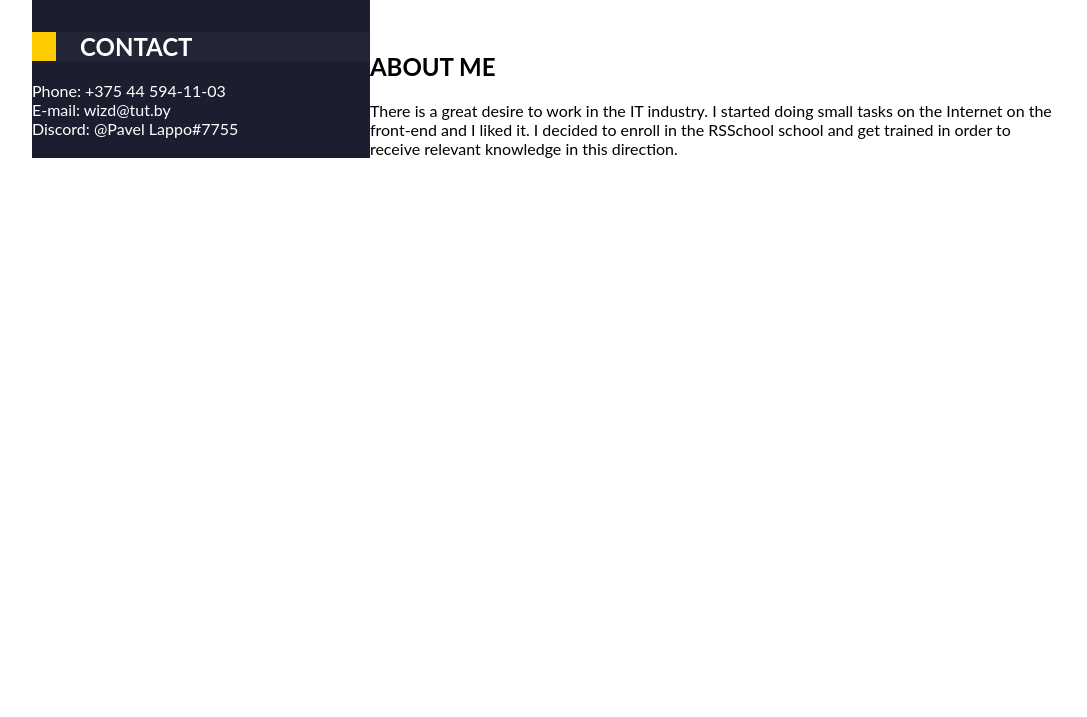
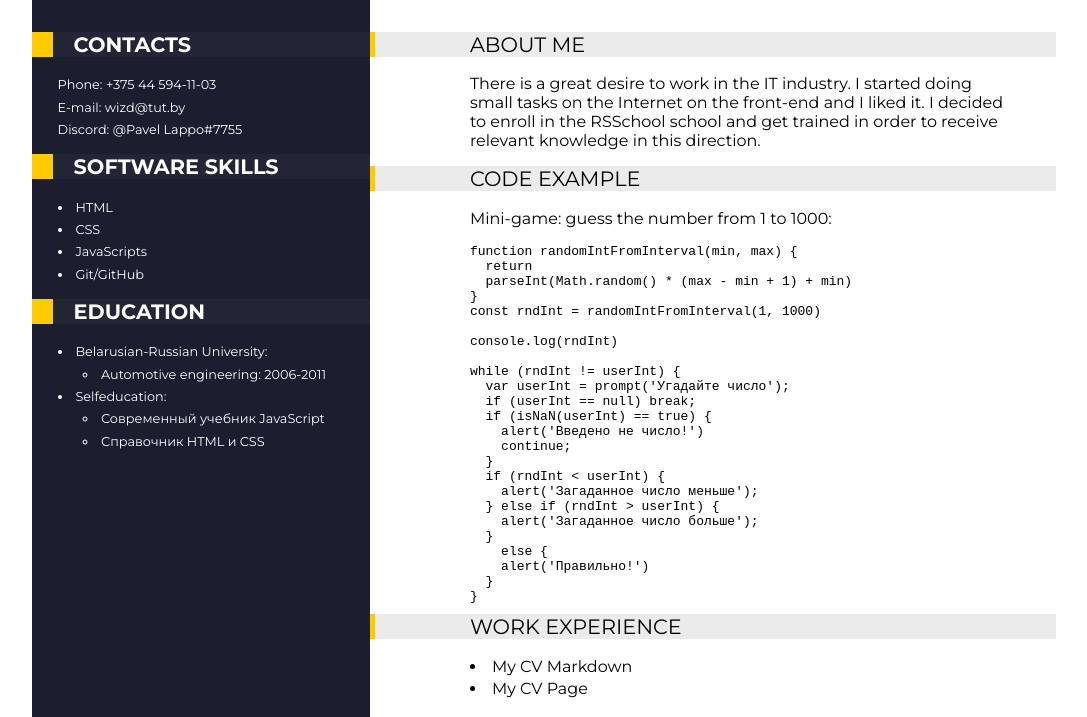
Before and after one commit to LapPavel/rsschool-cv, a plain HTML site: page index.html in a window 1280 px wide. Shown: the part 226-943 px from the top of the page, without its empty margins (96-1183 px from the left). Before the commit the page ends 800 px from the top, so only its background shows below. Drawn offline with Linux system fonts and the light colour scheme.

Commit message:
feat: add main container and styles CSS

```diff
--- a/index.html
+++ b/index.html
@@ -2,14 +2,18 @@
 <html lang="ru" dir="ltr">
   <head>
     <meta charset="utf-8">
+	<meta name="viewport" content="width=device-width, initial-scale=1">
     <title>Pavel Lappo - CV</title>
+	<link rel="preconnect" href="https://fonts.googleapis.com">
+	<link rel="preconnect" href="https://fonts.gstatic.com" crossorigin>
+	<link href="https://fonts.googleapis.com/css2?family=Montserrat:wght@400;700&display=swap" rel="stylesheet">
     <link rel="stylesheet" href="style.css">
   </head>
   <body>
       <header>
         <div class="container head">
           <div class="photo-head back-lft">
-            <img src="img/photo.png" alt="Фото" width="150">
+            <img src="img/photo.png" alt="Фото">
           </div>
           <section id="name-head">
             <h1><b>PAVEL</b> LAPPO</h1>
@@ -20,19 +24,79 @@
       <main class="container">
         <section class="left-side back-lft">
           <div id="contact">
-            <h2>CONTACT</h2>
-            <span>
-              Phone: +375 44 594-11-03<br>
-              E-mail: wizd@tut.by<br>
-              Discord: @Pavel Lappo#7755
-            </span>
+            <h2>CONTACTS</h2>
+            <ul>
+              <li>Phone: +375 44 594-11-03</li>
+              <li>E-mail: wizd@tut.by</li>
+              <li>Discord: @Pavel Lappo#7755</li>
+            </ul>
           </div>
+		  <div id="skills">
+            <h2>SOFTWARE SKILLS</h2>
+            <ul>
+				<li>HTML</li>
+				<li>CSS</li>
+				<li>JavaScripts</li>
+				<li>Git/GitHub</li>
+            </ul>
+          </div>
+		  <div id="education">
+			<h2>EDUCATION</h2>
+			<ul>
+				<li>Belarusian-Russian University:
+          <ul>
+            <li>Automotive engineering: 2006-2011</li>
+          </ul>
+        </li>
+				<li>Selfeducation:
+          <ul>
+            <li><a href="https://learn.javascript.ru/">Современный учебник JavaScript</a></li>
+            <li><a href="https://webref.ru/">Справочник HTML и CSS</a></li>
+          </ul>
+        </li>
+			</ul>
+		  </div>
         </section>
         <section class="right-side">
           <div id="about">
             <h2>ABOUT ME</h2>
-            <section>There is a great desire to work in the IT industry. I started doing small tasks on the Internet on the front-end and I liked it. I decided to enroll in the RSSchool school and get trained in order to receive relevant knowledge in this direction.</section>
+            <p>There is a great desire to work in the IT industry. I started doing small tasks on the Internet on the front-end and I liked it. I decided to enroll in the RSSchool school and get trained in order to receive relevant knowledge in this direction.</p>
           </div>
+		  <div id="code">
+			<h2>CODE EXAMPLE</h2>
+			<p>Mini-game: guess the number from 1 to 1000:</p>
+			<pre>function randomIntFromInterval(min, max) {
+  return
+  parseInt(Math.random() * (max - min + 1) + min)
+}
+const rndInt = randomIntFromInterval(1, 1000)
+
+console.log(rndInt)
+
+while (rndInt != userInt) {
+  var userInt = prompt('Угадайте число');
+  if (userInt == null) break;
+  if (isNaN(userInt) == true) {
+    alert('Введено не число!')
+    continue;
+  }
+  if (rndInt &lt; userInt) {
+    alert('Загаданное число меньше');
+  } else if (rndInt > userInt) {
+    alert('Загаданное число больше');
+  }
+    else {
+    alert('Правильно!')
+  }
+}</pre>
+		  </div>
+		  <div id="work-exp">
+			<h2>WORK EXPERIENCE</h2>
+      <ul>
+			  <li><a href="https://lappavel.github.io/rsschool-cv/cv">My CV Markdown</a></li>
+        <li><a href="https://lappavel.github.io/rsschool-cv/">My CV Page</a></li>
+      </ul>
+		  </div>
         </section>
       </main>
   </body>
--- a/style.css
+++ b/style.css
@@ -1,10 +1,10 @@
+@import url('https://fonts.googleapis.com/css2?family=Montserrat:wght@400;700&display=swap');
+
 body{
   max-width: 1024px;
   margin: 0 auto;
-  font-family: Lato, sans-serif;
+  font-family: 'Montserrat', sans-serif;
 }
-
-
 
 .container {
   /* background: linear-gradient(to right, #1b1e2f 208px, #FFFFFF 0); */
@@ -26,6 +26,7 @@ body{
     padding: 50px 25px;
   }
 	  .photo-head img {
+		width: 150px;
 		border: solid 4px #fecb00;
 		border-radius: 150px;
 		background-color: white;
@@ -55,4 +56,56 @@ body{
 		margin-top: 0;
 		padding-left: 2em;
 		background: linear-gradient(to right, #fecb00 1em, #232537 0);
+		font-size: 1.3em;
 	}
+
+	#contact ul {
+		list-style-type: none;
+	}
+
+	.left-side ul {
+		font-size: 0.8rem;
+		line-height: 1.4rem;
+		padding-left: 2em;
+		list-style-position: inside;
+	}
+
+		/*.left-side ul ul {
+			padding-left: 10px;
+		}*/
+
+	.left-side a {
+		color: white;
+		text-decoration: none;
+	}
+
+	.right-side {
+
+	 }
+		.right-side h2 {
+			background: linear-gradient(to right, #fecb00 5px, #ebebeb 0);
+			margin-top: 0;
+			padding-left: 100px;
+			font-size: 1.3em;
+			font-weight: normal;
+		}
+		.right-side p {
+			margin-left: 100px;
+			margin-right: 50px;
+		}
+		.right-side pre {
+			margin: 10px 50px 10px 100px;
+
+		}
+		.right-side ul {
+			line-height: 1.4em;
+			padding-left: 100px;
+			list-style-position: inside;
+		}
+			.right-side ul ul {
+				padding-left: 40px;
+			}
+		.right-side a {
+			color: black;
+			text-decoration: none;
+		}
```
Lines whose indentation alone changed are shown as unchanged.
